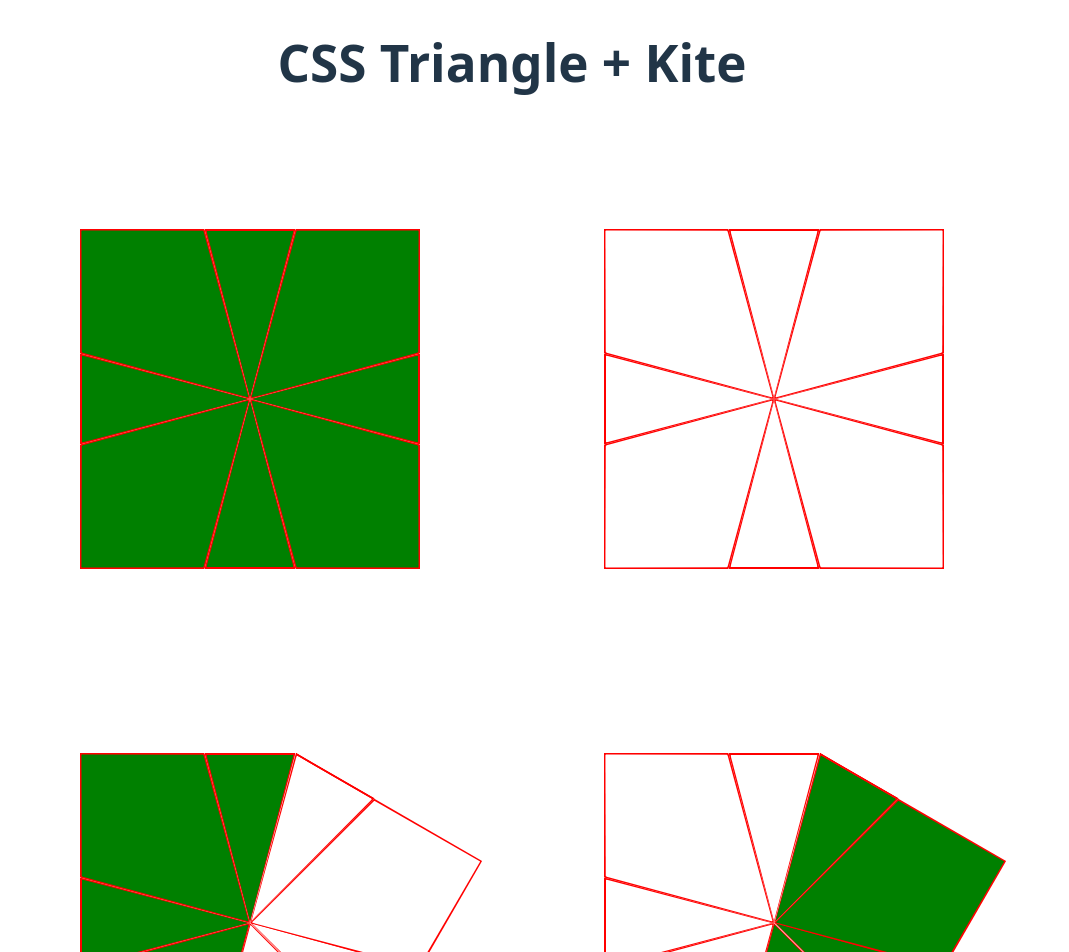
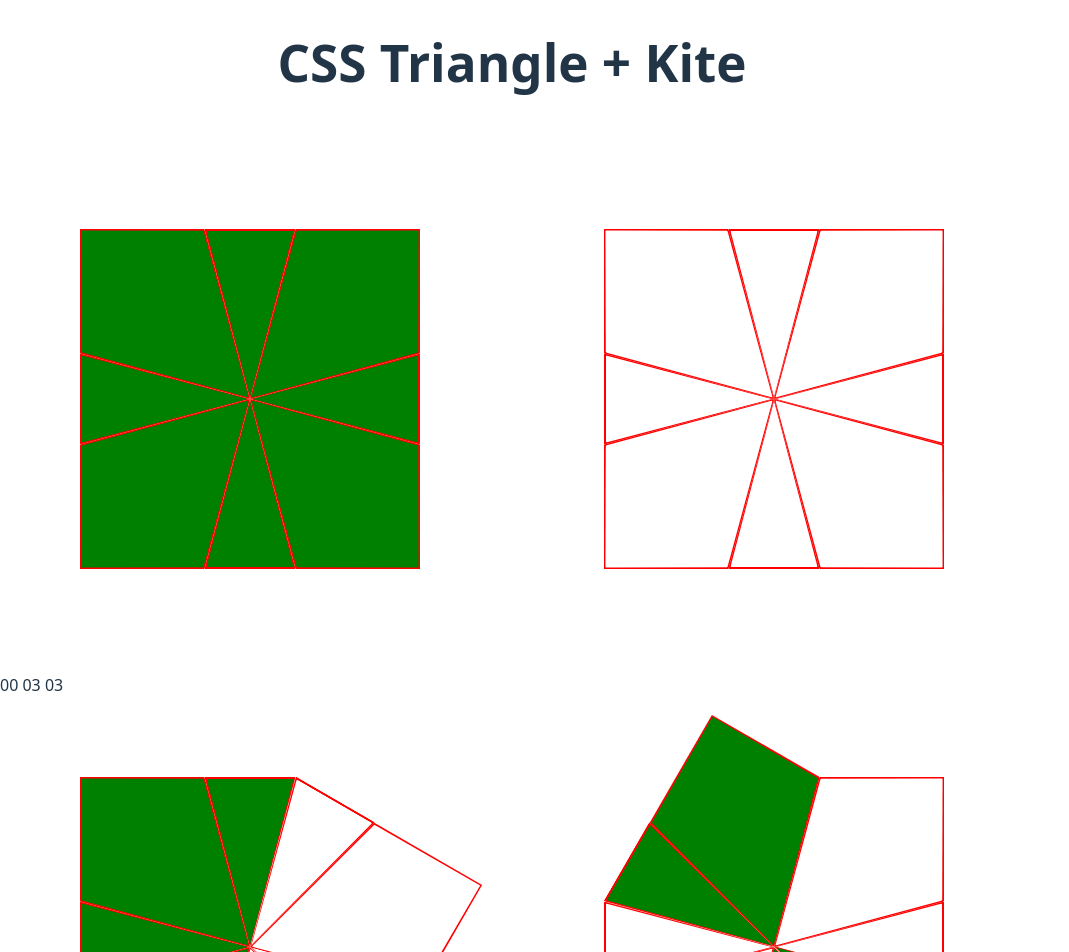
Before and after one commit to ssung1/square1-react, a React (Vite) app: page / in a window 1280 px wide. Shown: the top 952 px of the page, without its empty margins (0-1069 px from the left). Built offline with nearby package versions, Linux system fonts and the light colour scheme.

Commit message:
Added execution history

```diff
--- a/src/components/App.jsx
+++ b/src/components/App.jsx
@@ -1,23 +1,14 @@
 import './App.css'
-import FaceVisual from './FaceVisual'
-import { Cube, cube } from '../cube';
-import { triangle } from '../block-shape';
-import { green } from '../block-color';
-import { useEffect, useState } from 'react';
+import CubeVisual from './CubeVisual'
+import { cube } from '../cube';
 
 function convertToCubeComponent(cube) {
-  var borderColor = 'black';
-  if (cube.isFlippable()) {
-    borderColor = 'red';
+  return {
+    executionHistory:  cube.executionHistory,
+    flippable:  cube.isFlippable(),
+    topFaceShapes:  convertToDisplayableShapes(cube.topFace),
+    bottomFaceShapes:  convertToDisplayableShapes(cube.bottomFace),
   }
-  return (
-    <div>
-      <div className="faces-row">
-        <FaceVisual shapes={convertToDisplayableShapes(cube.topFace)} borderColor={borderColor} />
-        <FaceVisual shapes={convertToDisplayableShapes(cube.bottomFace)} borderColor={borderColor} />
-      </div>
-    </div>
-  )
 }
 
 function convertToDisplayableShapes(face) {
@@ -29,11 +20,17 @@ function convertToDisplayableShapes(face) {
 }
 
 function App() {
+  const cubeVisuals = [
+    cube,
+    cube.execute('00 03 03 '),
+  ].map((cubeState, index) => (
+    <CubeVisual key={index} {...convertToCubeComponent(cubeState)} />
+  ))
+
   return (
     <main className="home">
       <h1>CSS Triangle + Kite</h1>
-      {convertToCubeComponent(cube)}
-      {convertToCubeComponent(cube.flip())}
+      {cubeVisuals}
     </main>
   )
 }
--- /dev/null
+++ b/src/components/CubeVisual.jsx
@@ -0,0 +1,23 @@
+import FaceVisual from './FaceVisual'
+
+export function CubeVisual({
+  executionHistory = [],
+  flippable = false,
+  topFaceShapes = [],
+  bottomFaceShapes = [],
+}) {
+  const borderColor = flippable ? 'red' : 'black'
+  const executionHistoryText = executionHistory.join('')
+
+  return (
+    <div>
+      <div>{executionHistoryText}</div>
+      <div className="faces-row">
+        <FaceVisual shapes={topFaceShapes} borderColor={borderColor} />
+        <FaceVisual shapes={bottomFaceShapes} borderColor={borderColor} />
+      </div>
+    </div>
+  )
+}
+
+export default CubeVisual
--- a/src/cube.js
+++ b/src/cube.js
@@ -2,22 +2,25 @@ import { CubeFace, topFace, bottomFace } from './cube-face';
 import { rotate } from './angle';
 
 export class Cube {
-  constructor(topFace, bottomFace) {
+  constructor(topFace, bottomFace, executionHistory) {
     this.topFace = topFace;
     this.bottomFace = bottomFace;
+    this.executionHistory = executionHistory || [];
   }
 
   rotateTop(angle) {
     return new Cube(
       this.topFace.rotate(angle),
-      this.bottomFace
+      this.bottomFace,
+      this.executionHistory
     );
   }
 
   rotateBottom(angle) {
     return new Cube(
       this.topFace,
-      this.bottomFace.rotate(angle)
+      this.bottomFace.rotate(angle),
+      this.executionHistory
     );
   }
 
@@ -26,10 +29,6 @@ export class Cube {
   }
 
   separateByFlipPlane() {
-    console.log('flipPlane', this.topFace.flipPlane, rotate(this.topFace.flipPlane, 180));
-
-    console.log('topFace counter', this.topFace.blocks.map(block => block.edgeAngleCounterClockwise()));
-    console.log('topFace clock', this.topFace.blocks.map(block => block.edgeAngleClockwise()));
     const topBlocksRightOfFlipPlane = this.topFace.blocks.filter(block =>
       block.edgeAngleCounterClockwise() >= this.topFace.flipPlane &&
       block.edgeAngleCounterClockwise() < (rotate(this.topFace.flipPlane, 180))
@@ -65,16 +64,65 @@ export class Cube {
       bottomBlocksLeftOfFlipPlane,
     } = this.separateByFlipPlane();
 
-    console.log('topBlocksLeftOfFlipPlane', topBlocksLeftOfFlipPlane);
-    console.log('topBlocksRightOfFlipPlane', topBlocksRightOfFlipPlane);
-    console.log('bottomBlocksLeftOfFlipPlane', bottomBlocksLeftOfFlipPlane);
-    console.log('bottomBlocksRightOfFlipPlane', bottomBlocksRightOfFlipPlane);
-
     return new Cube(
       new CubeFace([...topBlocksLeftOfFlipPlane, ...bottomBlocksRightOfFlipPlane.map(block => block.flip())]),
-      new CubeFace([...bottomBlocksLeftOfFlipPlane, ...topBlocksRightOfFlipPlane.map(block => block.flip())])
+      new CubeFace([...bottomBlocksLeftOfFlipPlane, ...topBlocksRightOfFlipPlane.map(block => block.flip())]),
+      this.executionHistory
     );
+  }
+
+  // operations is defined as a sequence of 2 rotations plus a flip, encoded into three characters
+  // 1. rotation of top face: 0 to 9, then A and, B, representing 0 to 330 degrees in 30 degree increments
+  // 2. rotation of bottom face: 0 to 9, then A and, B, representing 0 to 330 degrees in 30 degree increments
+  // 3. flip: a space character
+  execute(operations) {
+    let currentCube = this;
+
+    for (let index = 0; index < operations.length; index += 3) {
+      console.log('Executing operation:', operations.slice(index, index + 3));
+      if (index + 2 >= operations.length) {
+        return currentCube;
+      }
+
+      const topRotationChar = operations[index];
+      const bottomRotationChar = operations[index + 1];
+      const flipChar = operations[index + 2];
+
+      if (flipChar !== ' ') {
+        return currentCube;
+      }
+
+      const topRotationStep = parseInt(topRotationChar, 16);
+      const bottomRotationStep = parseInt(bottomRotationChar, 16);
+
+      if (
+        Number.isNaN(topRotationStep) ||
+        Number.isNaN(bottomRotationStep) ||
+        topRotationStep < 0 ||
+        topRotationStep > 11 ||
+        bottomRotationStep < 0 ||
+        bottomRotationStep > 11
+      ) {
+        return currentCube;
+      }
+
+      console.log('Current history so far:', currentCube.executionHistory);
+      console.log('Executing operation for reals:', operations.slice(index, index + 3));
+      console.log('new history?', [...currentCube.executionHistory, operations.slice(index, index + 3)]);
+      const newCube = currentCube
+          .rotateTop(topRotationStep * 30)
+          .rotateBottom(bottomRotationStep * 30)
+          .flip();
+
+      currentCube = new Cube(
+        newCube.topFace,
+        newCube.bottomFace,
+        [...currentCube.executionHistory, operations.slice(index, index + 3)]
+      );
+    }
+
+    return currentCube;
   }
 }
 
-export const cube = new Cube(topFace, bottomFace);
+export const cube = new Cube(topFace, bottomFace, []);
```
